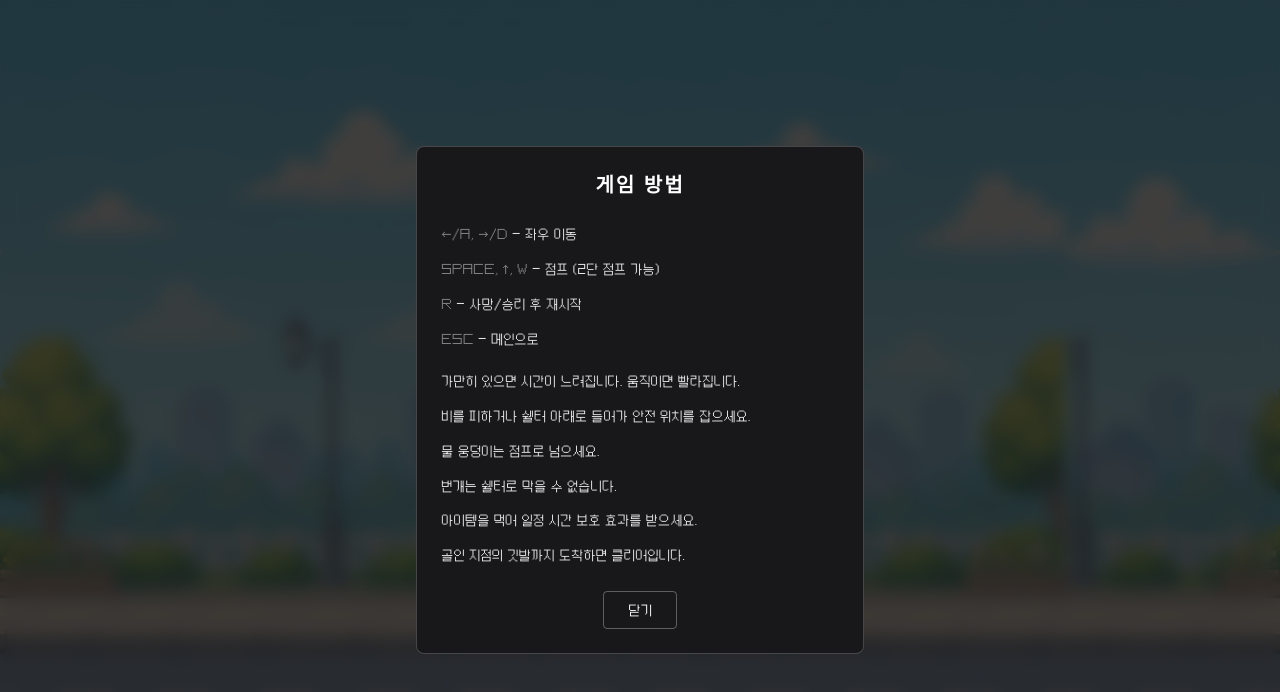
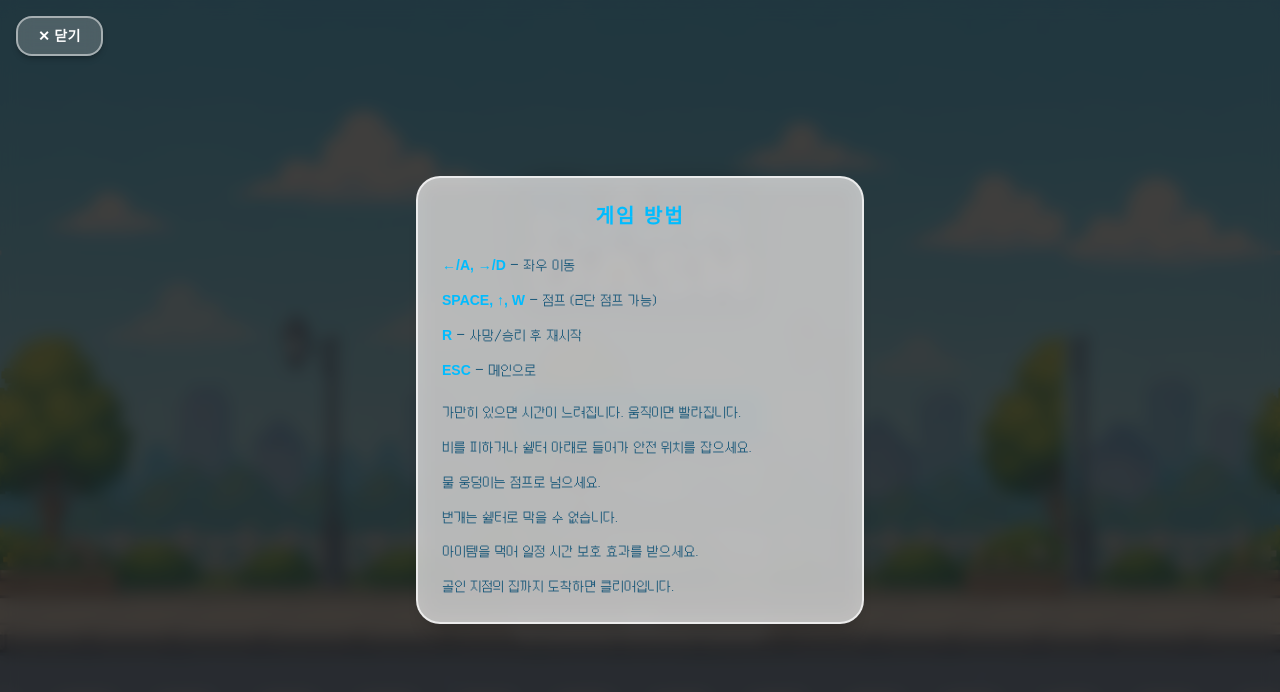
Before and after one commit to LEESOLL/rain-dash, a Next.js app: page / in a window 1280 px wide. Both pictures are taken after a click on the button "게임 방법". Shown: the top 692 px of the page. Built offline with nearby package versions, Linux system fonts and the light colour scheme; a web font is replaced by a local one.

Commit message:
feat(ui): 게임 방법 모달 흰 반투명 디자인 적용 및 Modal 패널 커스텀 지원

```diff
--- a/app/page.tsx
+++ b/app/page.tsx
@@ -91,6 +91,20 @@ export default function Home() {
         </div>
       </main>
 
+      {(nicknameOpen || howtoOpen) && (
+        <div className="fixed left-4 top-4 z-[60]">
+          <GameButton
+            size="sm"
+            onClick={() => {
+              setNicknameOpen(false);
+              setHowtoOpen(false);
+            }}
+          >
+            ✕ 닫기
+          </GameButton>
+        </div>
+      )}
+
       <NicknameModal
         isOpen={nicknameOpen}
         onClose={() => setNicknameOpen(false)}
--- a/components/Modal.tsx
+++ b/components/Modal.tsx
@@ -6,9 +6,10 @@ type Props = {
   isOpen: boolean;
   onClose: () => void;
   children: React.ReactNode;
+  panelClassName?: string;
 };
 
-export function Modal({ isOpen, onClose, children }: Props) {
+export function Modal({ isOpen, onClose, children, panelClassName }: Props) {
   useEffect(() => {
     if (!isOpen) return;
     function onKey(e: KeyboardEvent) {
@@ -26,7 +27,7 @@ export function Modal({ isOpen, onClose, children }: Props) {
       onClick={onClose}
     >
       <div
-        className="w-full max-w-md rounded-lg border border-white/20 bg-zinc-900 p-6 font-mono text-white"
+        className={`w-full max-w-md p-6 font-mono text-white ${panelClassName ?? "rounded-lg border border-white/20 bg-zinc-900"}`}
         onClick={(e) => e.stopPropagation()}
       >
         {children}
--- a/features/tutorial/components/HowToPlayModal.tsx
+++ b/features/tutorial/components/HowToPlayModal.tsx
@@ -9,24 +9,30 @@ type Props = {
 
 export function HowToPlayModal({ isOpen, onClose }: Props) {
   return (
-    <Modal isOpen={isOpen} onClose={onClose}>
-      <div className="flex flex-col gap-6">
-        <h2 className="text-center text-xl font-bold tracking-widest">
+    <Modal
+      isOpen={isOpen}
+      onClose={onClose}
+      panelClassName="rounded-3xl border-2 border-white/70 bg-white/70 backdrop-blur-md shadow-xl"
+    >
+      <div className="flex flex-col gap-6 text-sky-900">
+        <h2 className="text-center text-xl font-bold tracking-widest text-sky-400">
           게임 방법
         </h2>
 
-        <div className="space-y-3 text-sm leading-relaxed opacity-90">
+        <div className="space-y-3 text-sm leading-relaxed text-sky-900/85">
           <p>
-            <span className="opacity-50">←/A, →/D</span> — 좌우 이동
+            <span className="font-bold text-sky-400">←/A, →/D</span> — 좌우 이동
           </p>
           <p>
-            <span className="opacity-50">SPACE, ↑, W</span> — 점프 (2단 점프 가능)
+            <span className="font-bold text-sky-400">SPACE, ↑, W</span> — 점프
+            (2단 점프 가능)
           </p>
           <p>
-            <span className="opacity-50">R</span> — 사망/승리 후 재시작
+            <span className="font-bold text-sky-400">R</span> — 사망/승리 후
+            재시작
           </p>
           <p>
-            <span className="opacity-50">ESC</span> — 메인으로
+            <span className="font-bold text-sky-400">ESC</span> — 메인으로
           </p>
 
           <p className="!mt-5">
@@ -36,16 +42,7 @@ export function HowToPlayModal({ isOpen, onClose }: Props) {
           <p>물 웅덩이는 점프로 넘으세요.</p>
           <p>번개는 쉘터로 막을 수 없습니다.</p>
           <p>아이템을 먹어 일정 시간 보호 효과를 받으세요.</p>
-          <p>골인 지점의 깃발까지 도착하면 클리어입니다.</p>
-        </div>
-
-        <div className="flex justify-center">
-          <button
-            onClick={onClose}
-            className="rounded border border-white/30 px-6 py-2 text-sm transition hover:bg-white/10"
-          >
-            닫기
-          </button>
+          <p>골인 지점의 집까지 도착하면 클리어입니다.</p>
         </div>
       </div>
     </Modal>
```
